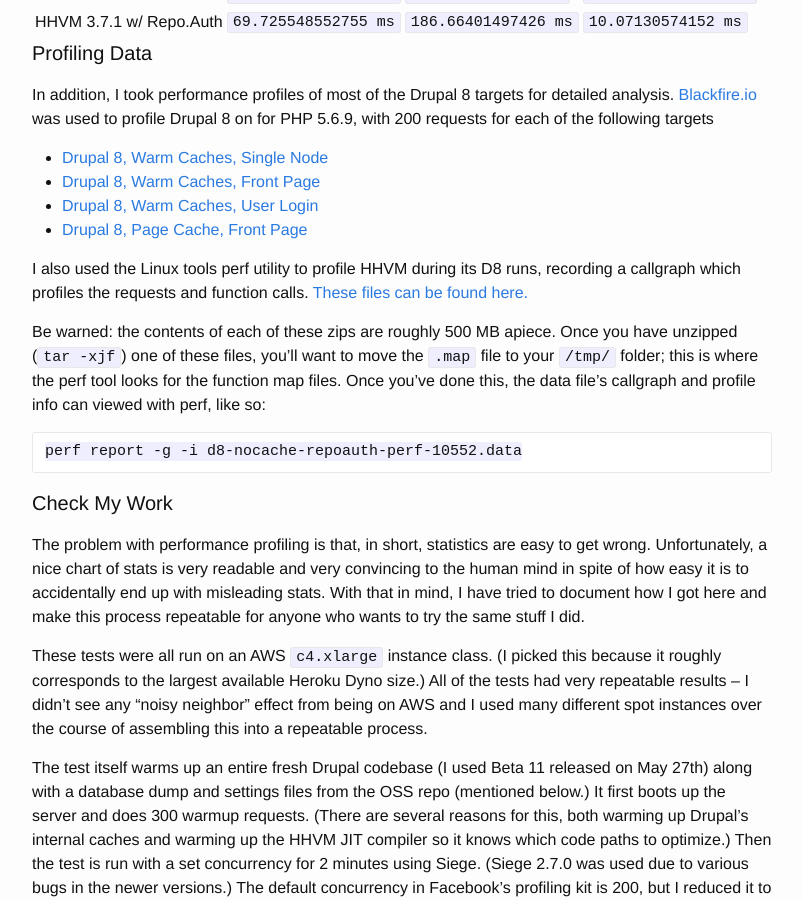
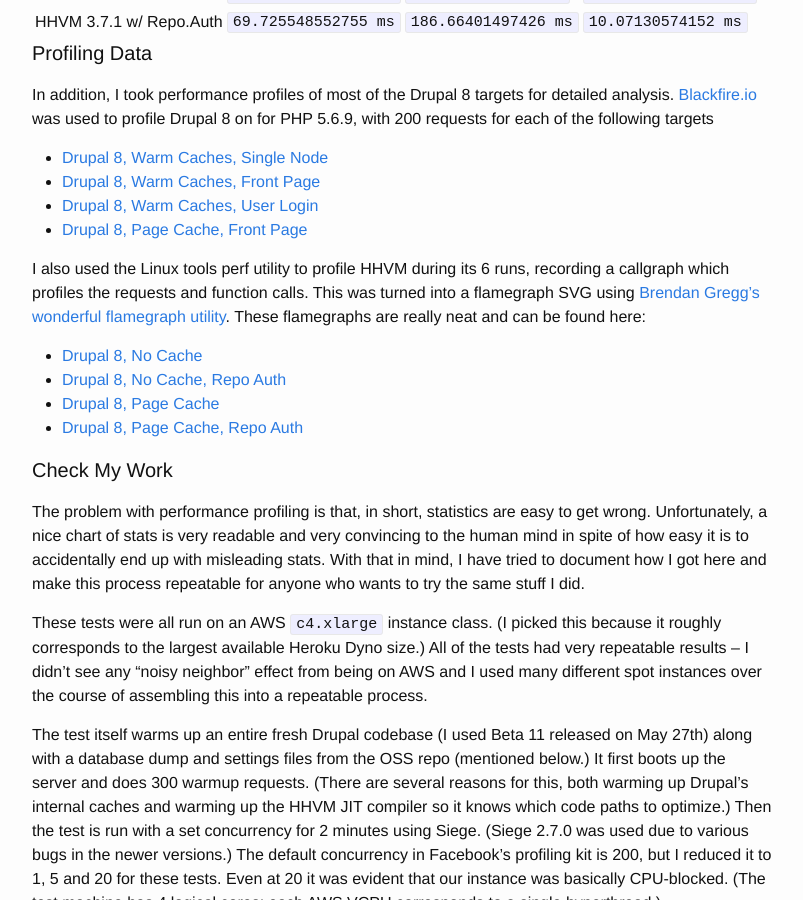
Before and after one commit to Kazanir/kazanir.github.io, a Jekyll site: the page built from profiling.md, in a window 1280 px wide and 900 px high, scrolled down 1493 px. Shown: the whole window, without its empty margins (238-1041 px from the left). Built offline with Jekyll 4.4.1, drawn with Linux system fonts in a browser that asks for light colours.

Commit message:
Add flamegraphs

````diff
--- a/profiling.md
+++ b/profiling.md
@@ -53,13 +53,12 @@ In addition, I took performance profiles of most of the Drupal 8 targets for det
 - [Drupal 8, Warm Caches, User Login](https://blackfire.io/profiles/f7a96bf9-85b5-401e-9a93-b0237f9e505c/graph)
 - [Drupal 8, Page Cache, Front Page](https://blackfire.io/profiles/705a6e1f-3ec4-4c06-84f4-f208b76215f5/graph)
 
-I also used the Linux tools perf utility to profile HHVM during its D8 runs, recording a callgraph which profiles the requests and function calls. [These files can be found here.](https://paddedhelmets.s3.amazonaws.com/d8perfstats/index.html)
+I also used the Linux tools perf utility to profile HHVM during its 6 runs, recording a callgraph which profiles the requests and function calls. This was turned into a flamegraph SVG using [Brendan Gregg's wonderful flamegraph utility](https://github.com/brendangregg/FlameGraph). These flamegraphs are really neat and can be found here:
 
-Be warned: the contents of each of these zips are roughly 500 MB apiece. Once you have unzipped (`tar -xjf`) one of these files, you'll want to move the `.map` file to your `/tmp/` folder; this is where the perf tool looks for the function map files. Once you've done this, the data file's callgraph and profile info can viewed with perf, like so:
-
-```
-perf report -g -i d8-nocache-repoauth-perf-10552.data
-```
+- [Drupal 8, No Cache](/files/d8-nocache-flamegraph.svg)
+- [Drupal 8, No Cache, Repo Auth](/files/d8-nocache-repo-flamegraph.svg)
+- [Drupal 8, Page Cache](/files/d8-pagecache-flamegraph.svg)
+- [Drupal 8, Page Cache, Repo Auth](/files/d8-pagecache-repo-flamegraph.svg)
 
 #### Check My Work ####
 
````
Also changed, not shown: 4 other files.
